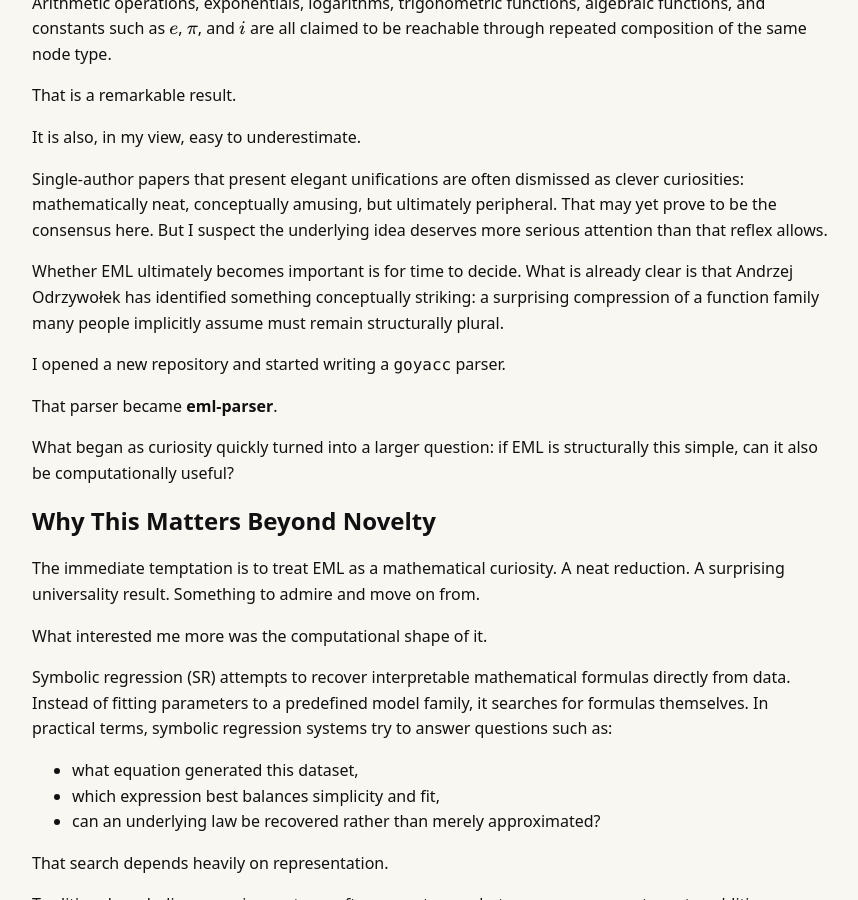
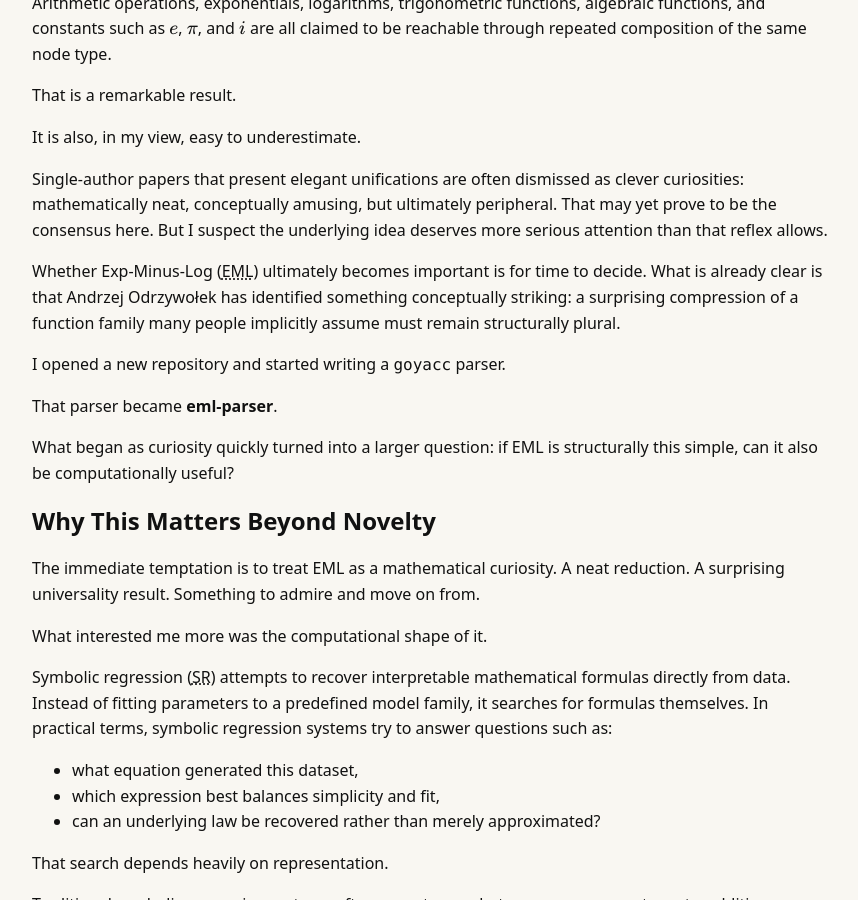
Before and after one commit to tedla-brandsema/tedla-brandsema.github.io, a Jekyll site: the page built from _writing/articles/eml-as-a-candidate-substrate-for-symbolic-regression.md, in a window 1280 px wide and 900 px high, scrolled down 528 px. Shown: the whole window, without its empty margins (326-1184 px from the left). Built offline with Jekyll 4.4.1, drawn with Linux system fonts in a browser that asks for light colours.

Commit message:
feat(writing): clarify EML and SR terminology in article for improved readability

```diff
--- a/_writing/articles/eml-as-a-candidate-substrate-for-symbolic-regression.md
+++ b/_writing/articles/eml-as-a-candidate-substrate-for-symbolic-regression.md
@@ -28,7 +28,7 @@ It is also, in my view, easy to underestimate.
 
 Single-author papers that present elegant unifications are often dismissed as clever curiosities: mathematically neat, conceptually amusing, but ultimately peripheral. That may yet prove to be the consensus here. But I suspect the underlying idea deserves more serious attention than that reflex allows.
 
-Whether EML ultimately becomes important is for time to decide. What is already clear is that Andrzej Odrzywołek has identified something conceptually striking: a surprising compression of a function family many people implicitly assume must remain structurally plural.
+Whether Exp-Minus-Log (<abbr title="Exp-Minus-Log">EML</abbr>) ultimately becomes important is for time to decide. What is already clear is that Andrzej Odrzywołek has identified something conceptually striking: a surprising compression of a function family many people implicitly assume must remain structurally plural.
 
 I opened a new repository and started writing a `goyacc` parser.
 
@@ -42,7 +42,7 @@ The immediate temptation is to treat EML as a mathematical curiosity. A neat red
 
 What interested me more was the computational shape of it.
 
-Symbolic regression (SR) attempts to recover interpretable mathematical formulas directly from data. Instead of fitting parameters to a predefined model family, it searches for formulas themselves. In practical terms, symbolic regression systems try to answer questions such as:
+Symbolic regression (<abbr title="Symbolic Regression">SR</abbr>) attempts to recover interpretable mathematical formulas directly from data. Instead of fitting parameters to a predefined model family, it searches for formulas themselves. In practical terms, symbolic regression systems try to answer questions such as:
 
 * what equation generated this dataset,
 * which expression best balances simplicity and fit,
```
